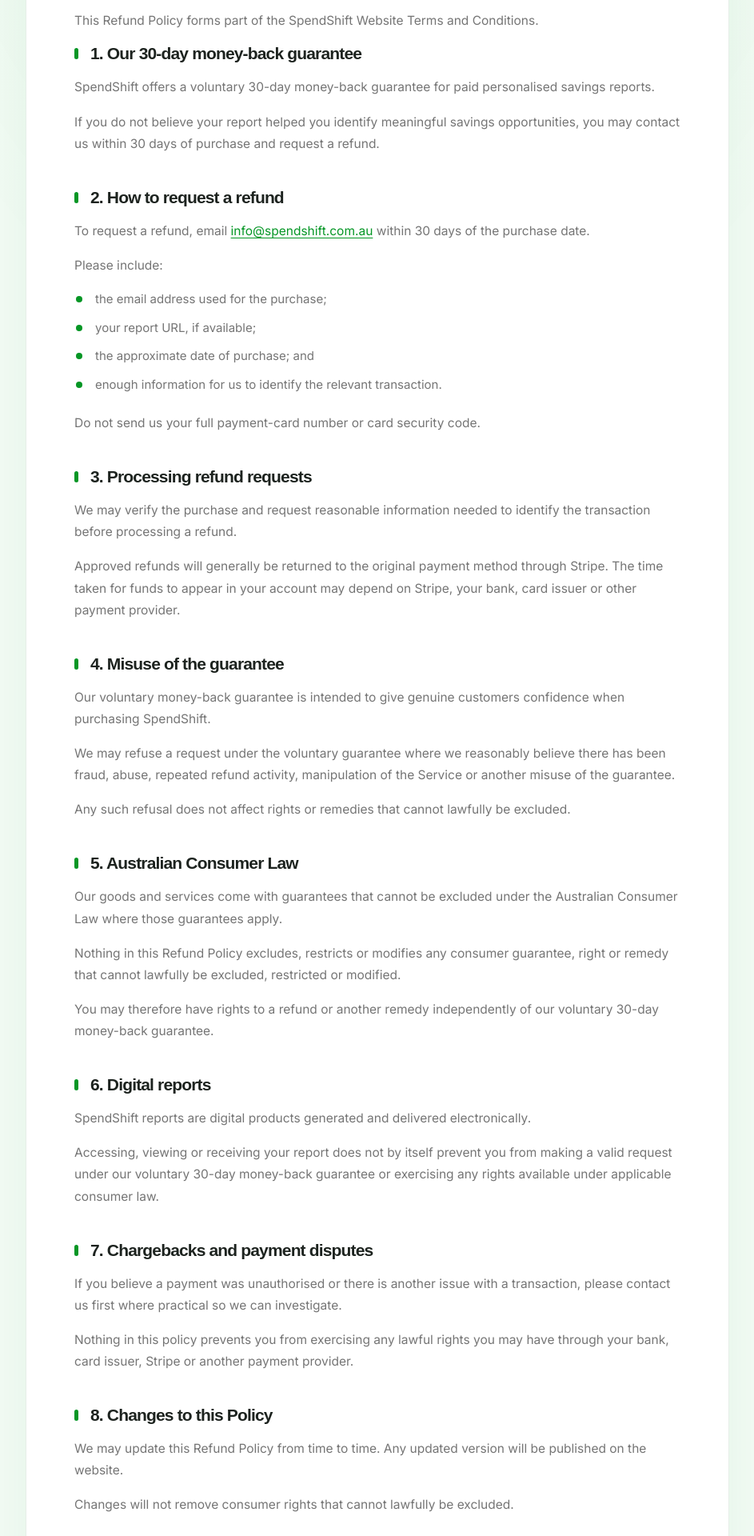
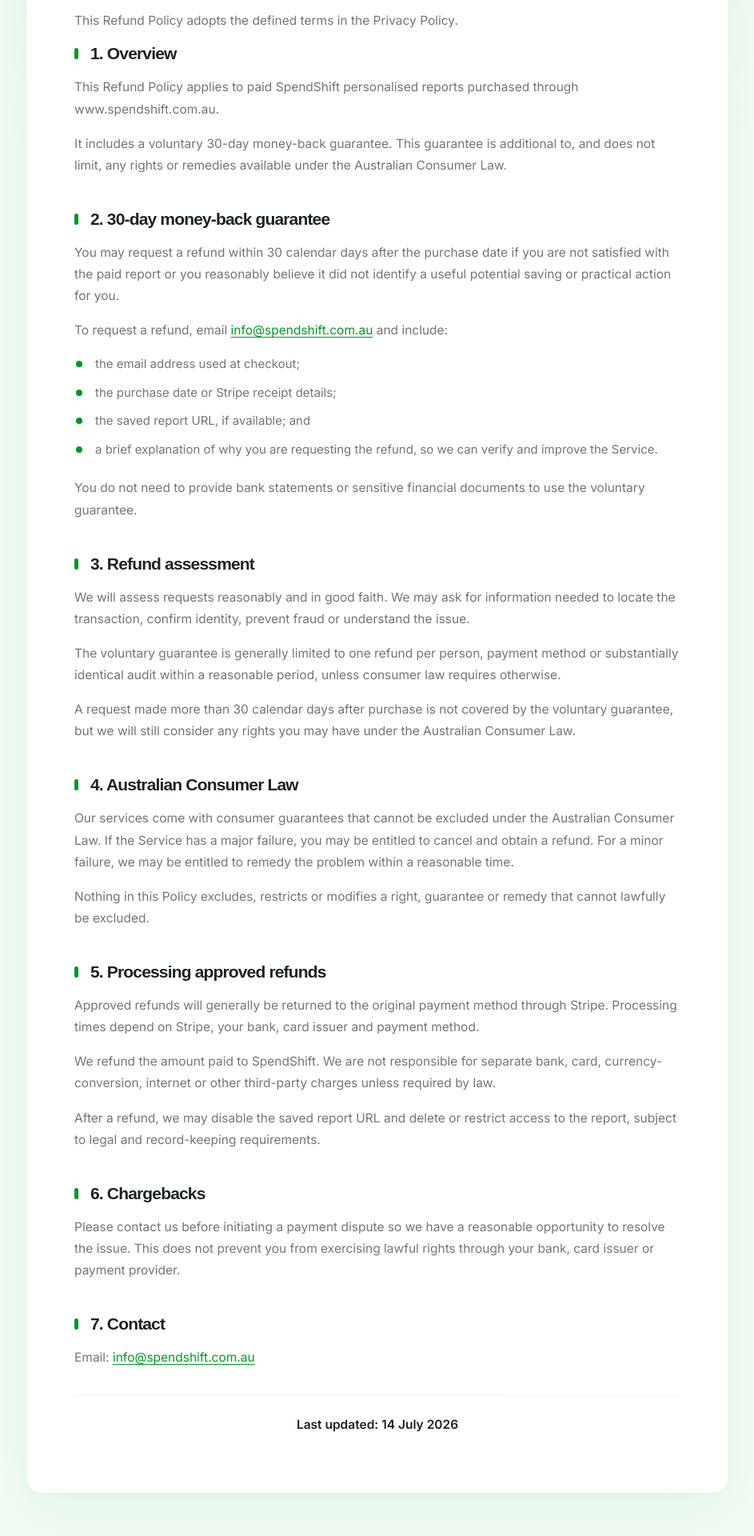
Before and after one commit to SpendShiftOfficial/Spenshiftnew, a Next.js app: page /refund-policy in a window 1280 px wide. Shown: the part 560-2480 px from the top of the page at 80% size, without its empty margins (168-1111 px from the left). Built offline with nearby package versions, Linux system fonts and the light colour scheme; a web font is replaced by a local one.

Commit message:
policies changes

```diff
--- a/app/refund-policy/page.tsx
+++ b/app/refund-policy/page.tsx
@@ -19,7 +19,6 @@ export default function RefundPolicy() {
 
           <div className="row">
             <div className="policy-content">
-
               <div className="policy-meta">
                 <p>
                   <strong>Legal entity:</strong> SpendShift Enterprises Pty Ltd
@@ -39,163 +38,131 @@ export default function RefundPolicy() {
               </div>
 
               <p>
-                This Refund Policy forms part of the SpendShift Website Terms
-                and Conditions.
+                This Refund Policy adopts the defined terms in the Privacy
+                Policy.
               </p>
 
-              <h3>1. Our 30-day money-back guarantee</h3>
+              <h3>1. Overview</h3>
 
               <p>
-                SpendShift offers a voluntary 30-day money-back guarantee for
-                paid personalised savings reports.
+                This Refund Policy applies to paid SpendShift personalised
+                reports purchased through www.spendshift.com.au.
               </p>
 
               <p>
-                If you do not believe your report helped you identify meaningful
-                savings opportunities, you may contact us within 30 days of
-                purchase and request a refund.
+                It includes a voluntary 30-day money-back guarantee. This
+                guarantee is additional to, and does not limit, any rights or
+                remedies available under the Australian Consumer Law.
               </p>
 
-              <h3>2. How to request a refund</h3>
+              <h3>2. 30-day money-back guarantee</h3>
+
+              <p>
+                You may request a refund within 30 calendar days after the
+                purchase date if you are not satisfied with the paid report or
+                you reasonably believe it did not identify a useful potential
+                saving or practical action for you.
+              </p>
 
               <p>
                 To request a refund, email{" "}
                 <a href="mailto:info@spendshift.com.au">
                   info@spendshift.com.au
                 </a>{" "}
-                within 30 days of the purchase date.
+                and include:
               </p>
 
-              <p>Please include:</p>
-
               <ul>
-                <li>the email address used for the purchase;</li>
-                <li>your report URL, if available;</li>
-                <li>the approximate date of purchase; and</li>
+                <li>the email address used at checkout;</li>
+                <li>the purchase date or Stripe receipt details;</li>
+                <li>the saved report URL, if available; and</li>
                 <li>
-                  enough information for us to identify the relevant
-                  transaction.
+                  a brief explanation of why you are requesting the refund, so
+                  we can verify and improve the Service.
                 </li>
               </ul>
 
               <p>
-                Do not send us your full payment-card number or card security
-                code.
+                You do not need to provide bank statements or sensitive
+                financial documents to use the voluntary guarantee.
               </p>
 
-              <h3>3. Processing refund requests</h3>
+              <h3>3. Refund assessment</h3>
 
               <p>
-                We may verify the purchase and request reasonable information
-                needed to identify the transaction before processing a refund.
+                We will assess requests reasonably and in good faith. We may ask
+                for information needed to locate the transaction, confirm
+                identity, prevent fraud or understand the issue.
               </p>
 
               <p>
-                Approved refunds will generally be returned to the original
-                payment method through Stripe. The time taken for funds to
-                appear in your account may depend on Stripe, your bank, card
-                issuer or other payment provider.
-              </p>
-
-              <h3>4. Misuse of the guarantee</h3>
-
-              <p>
-                Our voluntary money-back guarantee is intended to give genuine
-                customers confidence when purchasing SpendShift.
+                The voluntary guarantee is generally limited to one refund per
+                person, payment method or substantially identical audit within a
+                reasonable period, unless consumer law requires otherwise.
               </p>
 
               <p>
-                We may refuse a request under the voluntary guarantee where we
-                reasonably believe there has been fraud, abuse, repeated refund
-                activity, manipulation of the Service or another misuse of the
-                guarantee.
+                A request made more than 30 calendar days after purchase is not
+                covered by the voluntary guarantee, but we will still consider
+                any rights you may have under the Australian Consumer Law.
+              </p>
+
+              <h3>4. Australian Consumer Law</h3>
+
+              <p>
+                Our services come with consumer guarantees that cannot be
+                excluded under the Australian Consumer Law. If the Service has a
+                major failure, you may be entitled to cancel and obtain a
+                refund. For a minor failure, we may be entitled to remedy the
+                problem within a reasonable time.
               </p>
 
               <p>
-                Any such refusal does not affect rights or remedies that cannot
-                lawfully be excluded.
+                Nothing in this Policy excludes, restricts or modifies a right,
+                guarantee or remedy that cannot lawfully be excluded.
               </p>
 
-              <h3>5. Australian Consumer Law</h3>
+              <h3>5. Processing approved refunds</h3>
 
               <p>
-                Our goods and services come with guarantees that cannot be
-                excluded under the Australian Consumer Law where those
-                guarantees apply.
+                Approved refunds will generally be returned to the original
+                payment method through Stripe. Processing times depend on
+                Stripe, your bank, card issuer and payment method.
               </p>
 
               <p>
-                Nothing in this Refund Policy excludes, restricts or modifies
-                any consumer guarantee, right or remedy that cannot lawfully be
-                excluded, restricted or modified.
+                We refund the amount paid to SpendShift. We are not responsible
+                for separate bank, card, currency-conversion, internet or other
+                third-party charges unless required by law.
               </p>
 
               <p>
-                You may therefore have rights to a refund or another remedy
-                independently of our voluntary 30-day money-back guarantee.
+                After a refund, we may disable the saved report URL and delete
+                or restrict access to the report, subject to legal and
+                record-keeping requirements.
               </p>
 
-              <h3>6. Digital reports</h3>
+              <h3>6. Chargebacks</h3>
 
               <p>
-                SpendShift reports are digital products generated and delivered
-                electronically.
+                Please contact us before initiating a payment dispute so we have
+                a reasonable opportunity to resolve the issue. This does not
+                prevent you from exercising lawful rights through your bank,
+                card issuer or payment provider.
               </p>
 
-              <p>
-                Accessing, viewing or receiving your report does not by itself
-                prevent you from making a valid request under our voluntary
-                30-day money-back guarantee or exercising any rights available
-                under applicable consumer law.
-              </p>
-
-              <h3>7. Chargebacks and payment disputes</h3>
+              <h3>7. Contact</h3>
 
               <p>
-                If you believe a payment was unauthorised or there is another
-                issue with a transaction, please contact us first where
-                practical so we can investigate.
-              </p>
-
-              <p>
-                Nothing in this policy prevents you from exercising any lawful
-                rights you may have through your bank, card issuer, Stripe or
-                another payment provider.
-              </p>
-
-              <h3>8. Changes to this Policy</h3>
-
-              <p>
-                We may update this Refund Policy from time to time. Any updated
-                version will be published on the website.
-              </p>
-
-              <p>
-                Changes will not remove consumer rights that cannot lawfully be
-                excluded.
-              </p>
-
-              <h3>9. Contact</h3>
-
-              <p>
-                SpendShift Enterprises Pty Ltd
-                <br />
-                ACN 689 089 610
-                <br />
-                Address: 2 Blackwoods Road, Nobbys Creek NSW, Australia
-                <br />
                 Email:{" "}
                 <a href="mailto:info@spendshift.com.au">
                   info@spendshift.com.au
                 </a>
-                <br />
-                Website: www.spendshift.com.au
               </p>
 
               <p>
                 <strong>Last updated: 14 July 2026</strong>
               </p>
-
             </div>
           </div>
         </div>
```
Also changed, not shown: app/financial-information-ai-disclaimer/page.tsx (+7 -5 lines).
